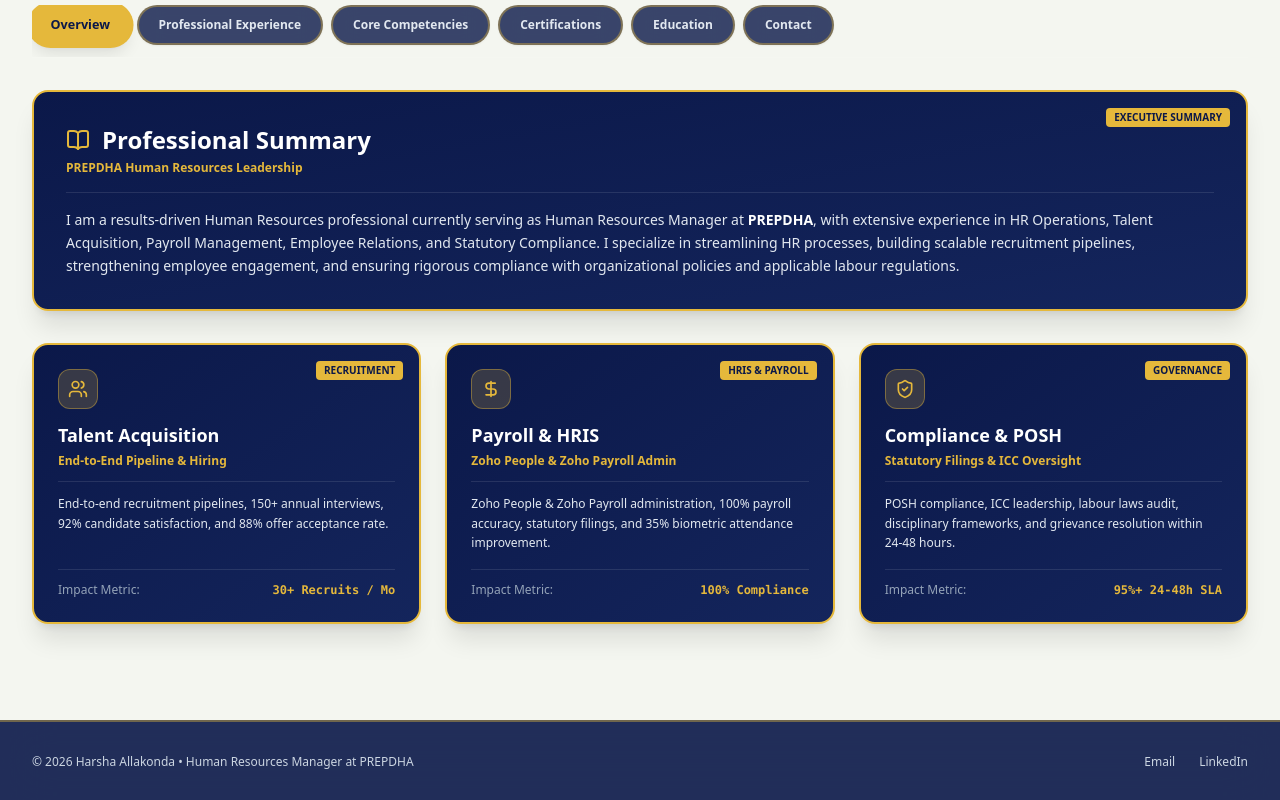
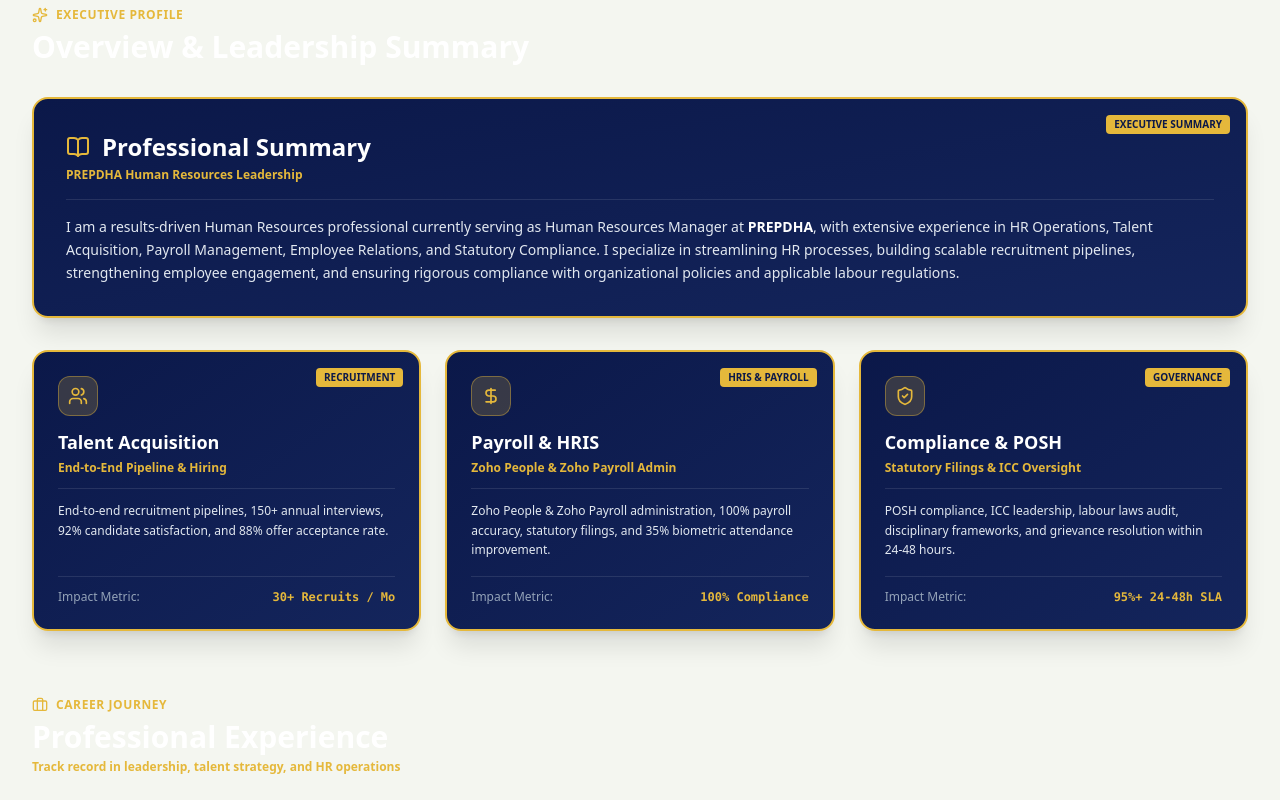
Before and after one commit to Harsha1098-Dev/harsha-allakonda-react-portfolio, a React (Vite) app: page / in a window 1280 px wide. Shown: the part 1420-2220 px from the top of the page. Built offline with nearby package versions, Linux system fonts and the light colour scheme.

Commit message:
Remove redundant secondary tab bar and enable smooth sequential scrolling across all sections

```diff
--- a/src/App.jsx
+++ b/src/App.jsx
@@ -1,4 +1,4 @@
-import React, { useState } from 'react';
+import React, { useState, useEffect } from 'react';
 import {
   Briefcase, Award, GraduationCap, Mail, MapPin,
   CheckCircle2, TrendingUp, Users, ShieldCheck, DollarSign,
@@ -13,13 +13,41 @@ const Linkedin = ({ className = "w-4 h-4" }) => (
 );
 
 export default function App() {
-  const [activeTab, setActiveTab] = useState('overview');
+  const [activeSection, setActiveSection] = useState('overview');
   const [activeScene, setActiveScene] = useState(0);
   const [isVideoModalOpen, setIsVideoModalOpen] = useState(false);
   const [contactForm, setContactForm] = useState({ name: '', email: '', message: '' });
   const [isSubmitting, setIsSubmitting] = useState(false);
   const [submitted, setSubmitted] = useState(false);
   const [submissionFeedback, setSubmissionFeedback] = useState('');
+
+  // Scroll spy to highlight active section in navbar
+  useEffect(() => {
+    const handleScroll = () => {
+      const sections = ['overview', 'experience', 'expertise', 'certifications', 'education', 'contact'];
+      const scrollPosition = window.scrollY + 250;
+      for (const sectionId of sections) {
+        const el = document.getElementById(sectionId);
+        if (el) {
+          const top = el.offsetTop;
+          const height = el.offsetHeight;
+          if (scrollPosition >= top && scrollPosition < top + height) {
+            setActiveSection(sectionId);
+            break;
+          }
+        }
+      }
+    };
+    window.addEventListener('scroll', handleScroll, { passive: true });
+    return () => window.removeEventListener('scroll', handleScroll);
+  }, []);
+
+  const scrollToSection = (id) => {
+    const el = document.getElementById(id);
+    if (el) {
+      el.scrollIntoView({ behavior: 'smooth' });
+    }
+  };
 
   const handleSubmit = async (e) => {
     e.preventDefault();
@@ -183,7 +211,10 @@ export default function App() {
       {/* Floating Glassmorphic Navy & Gold Pill Header */}
       <header className="sticky top-4 z-40 max-w-7xl mx-auto px-4 sm:px-6 lg:px-8 w-full">
         <div className="bg-[#0B1849]/90 backdrop-blur-xl border-2 border-[#E5B83B]/70 shadow-2xl rounded-2xl md:rounded-full px-5 py-3 flex items-center justify-between transition-all">
-          <div className="flex items-center space-x-3">
+          <div
+            onClick={() => window.scrollTo({ top: 0, behavior: 'smooth' })}
+            className="flex items-center space-x-3 cursor-pointer"
+          >
             <div className="w-10 h-10 rounded-xl bg-[#E5B83B] flex items-center justify-center text-[#0B1849] font-black text-lg shadow-md ring-2 ring-[#E5B83B]/50">
               HA
             </div>
@@ -207,13 +238,9 @@ export default function App() {
             ].map((tab) => (
               <button
                 key={tab.id}
-                onClick={() => {
-                  setActiveTab(tab.id);
-                  if (tab.id !== 'overview') {
-                    document.getElementById('deep-dive-section')?.scrollIntoView({ behavior: 'smooth' });
-                  }
-                }}
-                className={`px-3.5 py-1.5 rounded-full text-xs font-bold transition-all ${activeTab === tab.id
+                onClick={() => scrollToSection(tab.id)}
+                className={`px-3.5 py-1.5 rounded-full text-xs font-bold transition-all ${
+                  activeSection === tab.id
                     ? 'bg-[#E5B83B] text-[#0B1849] shadow-md font-black'
                     : 'text-slate-200 hover:text-[#E5B83B] hover:bg-white/10'
                 }`}
@@ -224,13 +251,13 @@ export default function App() {
           </nav>
 
           <div className="flex items-center space-x-2">
-            <a
-              href="mailto:harshaallakonda1998@gmail.com"
+            <button
+              onClick={() => scrollToSection('contact')}
               className="px-4 py-2 rounded-full bg-[#E5B83B] text-[#0B1849] font-black text-xs shadow-md shadow-[#E5B83B]/20 hover:bg-[#c99f2d] transition-all flex items-center gap-1.5"
             >
               <Mail className="w-3.5 h-3.5" />
               <span>Get in Touch</span>
-            </a>
+            </button>
           </div>
         </div>
       </header>
@@ -259,10 +286,7 @@ export default function App() {
 
             <div className="flex flex-wrap items-center gap-3 pt-1">
               <button
-                onClick={() => {
-                  setActiveTab('experience');
-                  document.getElementById('deep-dive-section')?.scrollIntoView({ behavior: 'smooth' });
-                }}
+                onClick={() => scrollToSection('experience')}
                 className="px-6 py-3.5 rounded-full bg-[#E5B83B] text-[#0B1849] font-black text-sm shadow-xl shadow-[#E5B83B]/25 hover:bg-[#c99f2d] hover:scale-[1.02] active:scale-[0.98] transition-all flex items-center gap-2"
               >
                 <span>Explore Experience</span>
@@ -403,7 +427,8 @@ export default function App() {
                 <div
                   key={scene.id}
                   onClick={() => setActiveScene(idx)}
-                  className={`group relative rounded-2xl overflow-hidden cursor-pointer transition-all duration-300 ${isSelected
+                  className={`group relative rounded-2xl overflow-hidden cursor-pointer transition-all duration-300 ${
+                    isSelected
                       ? 'ring-4 ring-[#E5B83B] shadow-xl shadow-[#E5B83B]/30 scale-[1.03]'
                       : 'border-2 border-[#E5B83B]/40 hover:border-[#E5B83B] opacity-80 hover:opacity-100 hover:scale-[1.01]'
                   }`}
@@ -487,50 +512,33 @@ export default function App() {
         </div>
       </section>
 
-      {/* Main Content Deep-Dive Section */}
-      <main id="deep-dive-section" className="relative z-10 flex-1 max-w-7xl w-full mx-auto px-4 sm:px-6 lg:px-8 py-8">
+      {/* Main Content Sections - Continuous Flow without Secondary Tabs */}
+      <main className="relative z-10 flex-1 max-w-7xl w-full mx-auto px-4 sm:px-6 lg:px-8 py-8 space-y-16">
 
-        {/* Navigation Tabs Pill Bar */}
-        <div className="flex overflow-x-auto space-x-2 pb-3 mb-8 scrollbar-none border-b border-white/10">
-          {[
-            { id: 'overview', label: 'Overview' },
-            { id: 'experience', label: 'Professional Experience' },
-            { id: 'expertise', label: 'Core Competencies' },
-            { id: 'certifications', label: 'Certifications' },
-            { id: 'education', label: 'Education' },
-            { id: 'contact', label: 'Contact' }
-          ].map((tab) => (
-            <button
-              key={tab.id}
-              onClick={() => setActiveTab(tab.id)}
-              className={`px-5 py-2.5 rounded-full text-xs font-extrabold whitespace-nowrap transition-all duration-200 ${activeTab === tab.id
-                  ? 'bg-[#E5B83B] text-[#0B1849] shadow-lg scale-105 font-black ring-2 ring-[#E5B83B]'
-                  : 'bg-[#0B1849]/80 backdrop-blur-md text-slate-200 hover:text-white border-2 border-[#E5B83B]/40 hover:border-[#E5B83B] shadow-sm'
-                }`}
-            >
-              {tab.label}
-            </button>
-          ))}
+        {/* SECTION 1: OVERVIEW */}
+        <section id="overview" className="space-y-8 scroll-mt-28">
+          <div>
+            <div className="inline-flex items-center gap-2 text-xs font-bold text-[#E5B83B] uppercase tracking-wider mb-1">
+              <Sparkles className="w-4 h-4" /> Executive Profile
+            </div>
+            <h2 className="text-2xl sm:text-3xl font-extrabold text-white">Overview & Leadership Summary</h2>
           </div>
 
-        {/* TAB 1: OVERVIEW */}
-        {activeTab === 'overview' && (
-          <div className="space-y-8 animate-fadeIn">
-            {/* Overview Summary Card - Signature Navy & Gold */}
+          {/* Overview Summary Card */}
           <div className="bg-gradient-to-br from-[#0B1849] to-[#14255C] text-white rounded-2xl p-8 shadow-xl border-2 border-[#E5B83B] relative">
             <div className="absolute top-4 right-4 bg-[#E5B83B] text-[#0B1849] text-[10px] font-black px-2 py-0.5 rounded">
               EXECUTIVE SUMMARY
             </div>
-              <h2 className="text-2xl font-bold text-white mb-1 flex items-center gap-3">
+            <h3 className="text-2xl font-bold text-white mb-1 flex items-center gap-3">
               <BookOpen className="w-6 h-6 text-[#E5B83B]" /> Professional Summary
-              </h2>
+            </h3>
             <p className="text-[#E5B83B] text-xs font-semibold mb-4">PREPDHA Human Resources Leadership</p>
             <div className="border-t border-white/10 pt-4 text-slate-200 leading-relaxed text-sm">
               I am a results-driven Human Resources professional currently serving as Human Resources Manager at <strong className="text-white">PREPDHA</strong>, with extensive experience in HR Operations, Talent Acquisition, Payroll Management, Employee Relations, and Statutory Compliance. I specialize in streamlining HR processes, building scalable recruitment pipelines, strengthening employee engagement, and ensuring rigorous compliance with organizational policies and applicable labour regulations.
             </div>
           </div>
 
-            {/* 3 Pillar Cards - Signature Navy & Gold */}
+          {/* 3 Pillar Cards */}
           <div className="grid grid-cols-1 md:grid-cols-3 gap-6">
             {[
               {
@@ -569,7 +577,7 @@ export default function App() {
                   <div className="w-10 h-10 rounded-xl bg-[#E5B83B]/20 flex items-center justify-center text-[#E5B83B] mb-3 border border-[#E5B83B]/40">
                     <card.icon className="w-5 h-5" />
                   </div>
-                    <h3 className="font-bold text-lg text-white mb-1 pr-16">{card.title}</h3>
+                  <h4 className="font-bold text-lg text-white mb-1 pr-16">{card.title}</h4>
                   <p className="text-xs text-[#E5B83B] font-semibold mb-3">{card.subtitle}</p>
                   <div className="border-t border-white/10 pt-3 text-xs text-slate-200 leading-relaxed">
                     {card.desc}
@@ -582,21 +590,20 @@ export default function App() {
               </div>
             ))}
           </div>
+        </section>
+
+        {/* SECTION 2: EXPERIENCE */}
+        <section id="experience" className="space-y-8 scroll-mt-28">
+          <div>
+            <div className="inline-flex items-center gap-2 text-xs font-bold text-[#E5B83B] uppercase tracking-wider mb-1">
+              <Briefcase className="w-4 h-4" /> Career Journey
             </div>
-        )}
-
-        {/* TAB 2: EXPERIENCE */}
-        {activeTab === 'experience' && (
-          <div className="space-y-8 animate-fadeIn">
-            <div>
-              <h2 className="text-2xl font-bold text-white flex items-center gap-3 mb-1">
-                <Briefcase className="w-6 h-6 text-[#E5B83B]" /> Professional Experience
-              </h2>
-              <p className="text-xs text-[#E5B83B] font-semibold">Track record in leadership, talent strategy, and HR operations</p>
+            <h2 className="text-2xl sm:text-3xl font-extrabold text-white">Professional Experience</h2>
+            <p className="text-xs text-[#E5B83B] font-semibold mt-1">Track record in leadership, talent strategy, and HR operations</p>
           </div>
 
           <div className="space-y-6">
-              {/* Prepdha Card - Signature Navy & Gold */}
+            {/* Prepdha Card */}
             <div className="bg-gradient-to-br from-[#0B1849] to-[#14255C] text-white p-8 rounded-2xl shadow-xl border-2 border-[#E5B83B] relative">
               <div className="absolute top-4 right-4 bg-[#E5B83B] text-[#0B1849] text-[10px] font-black px-2.5 py-1 rounded">
                 CURRENT ROLE
@@ -635,7 +642,7 @@ export default function App() {
               </div>
             </div>
 
-              {/* Genesys Info X Card - Signature Navy & Gold */}
+            {/* Genesys Info X Card */}
             <div className="bg-gradient-to-br from-[#0B1849] to-[#14255C] text-white p-8 rounded-2xl shadow-xl border-2 border-[#E5B83B] relative">
               <div className="absolute top-4 right-4 bg-[#E5B83B] text-[#0B1849] text-[10px] font-black px-2.5 py-1 rounded">
                 EXECUTIVE
@@ -672,20 +679,18 @@ export default function App() {
               </div>
             </div>
           </div>
+        </section>
+
+        {/* SECTION 3: COMPETENCIES */}
+        <section id="expertise" className="space-y-8 scroll-mt-28">
+          <div>
+            <div className="inline-flex items-center gap-2 text-xs font-bold text-[#E5B83B] uppercase tracking-wider mb-1">
+              <Layers className="w-4 h-4" /> Capabilities
             </div>
-        )}
-
-        {/* TAB 3: COMPETENCIES */}
-        {activeTab === 'expertise' && (
-          <div className="space-y-8 animate-fadeIn">
-            <div>
-              <h2 className="text-2xl font-bold text-white flex items-center gap-3 mb-1">
-                <Layers className="w-6 h-6 text-[#E5B83B]" /> Core HR Expertise & Competencies
-              </h2>
-              <p className="text-xs text-[#E5B83B] font-semibold">Specialized domain competencies covering full enterprise human capital operations</p>
+            <h2 className="text-2xl sm:text-3xl font-extrabold text-white">Core HR Expertise & Competencies</h2>
+            <p className="text-xs text-[#E5B83B] font-semibold mt-1">Specialized domain competencies covering full enterprise human capital operations</p>
           </div>
 
-            {/* 9 Competency Cards - Signature Navy & Gold View */}
           <div className="grid grid-cols-1 md:grid-cols-2 lg:grid-cols-3 gap-6">
             {[
               { title: "HR Operations & Generalist Functions", desc: "End-to-end HR workflows, policy deployment, employee records, and administrative governance." },
@@ -715,22 +720,21 @@ export default function App() {
               </div>
             ))}
           </div>
+        </section>
+
+        {/* SECTION 4: CERTIFICATIONS */}
+        <section id="certifications" className="space-y-8 scroll-mt-28">
+          <div>
+            <div className="inline-flex items-center gap-2 text-xs font-bold text-[#E5B83B] uppercase tracking-wider mb-1">
+              <Award className="w-4 h-4" /> Professional Credentials
             </div>
-        )}
-
-        {/* TAB 4: CERTIFICATIONS */}
-        {activeTab === 'certifications' && (
-          <div className="space-y-8 animate-fadeIn">
-            <div>
-              <h2 className="text-2xl font-bold text-white flex items-center gap-3 mb-1">
-                <Award className="w-6 h-6 text-[#E5B83B]" /> Licenses & Certifications
-              </h2>
-              <p className="text-xs text-[#E5B83B] font-semibold">
+            <h2 className="text-2xl sm:text-3xl font-extrabold text-white">Licenses & Certifications</h2>
+            <p className="text-xs text-[#E5B83B] font-semibold mt-1">
               Verified professional credentials spanning HR operations, specialized training, and AI workflow mastery
             </p>
           </div>
 
-            {/* SkillDeck Top Featured - Matching Screenshot */}
+          {/* SkillDeck Top Featured */}
           <div className="space-y-4">
             <h3 className="text-lg font-bold text-white flex items-center gap-2">
               <Sparkles className="w-5 h-5 text-[#E5B83B]" /> SkillDeck Bangalore (Top Featured HR Certifications)
@@ -752,7 +756,7 @@ export default function App() {
             </div>
           </div>
 
-            {/* Other Advanced Certifications - All Styled in Exact Navy & Gold Card View */}
+          {/* Other Advanced Certifications */}
           <div className="space-y-4 pt-4">
             <h3 className="text-lg font-bold text-white">Coursiv, Claude, ChatGPT, Gemini & Technical Certifications</h3>
             <div className="grid grid-cols-1 sm:grid-cols-2 lg:grid-cols-3 gap-4">
@@ -776,20 +780,18 @@ export default function App() {
               ))}
             </div>
           </div>
+        </section>
+
+        {/* SECTION 5: EDUCATION */}
+        <section id="education" className="space-y-8 scroll-mt-28">
+          <div>
+            <div className="inline-flex items-center gap-2 text-xs font-bold text-[#E5B83B] uppercase tracking-wider mb-1">
+              <GraduationCap className="w-4 h-4" /> Academic Background
             </div>
-        )}
-
-        {/* TAB 5: EDUCATION */}
-        {activeTab === 'education' && (
-          <div className="space-y-8 animate-fadeIn">
-            <div>
-              <h2 className="text-2xl font-bold text-white flex items-center gap-3 mb-1">
-                <GraduationCap className="w-6 h-6 text-[#E5B83B]" /> Education & Academic Background
-              </h2>
-              <p className="text-xs text-[#E5B83B] font-semibold">Foundational engineering degree and academic coursework</p>
+            <h2 className="text-2xl sm:text-3xl font-extrabold text-white">Education & Qualifications</h2>
+            <p className="text-xs text-[#E5B83B] font-semibold mt-1">Foundational engineering degree and academic coursework</p>
           </div>
 
-            {/* Education Cards - Signature Navy & Gold View */}
           <div className="grid grid-cols-1 md:grid-cols-2 gap-6">
             <div className="bg-gradient-to-br from-[#0B1849] to-[#14255C] text-white p-6 rounded-2xl shadow-xl border-2 border-[#E5B83B] relative">
               <div className="absolute top-4 right-4 bg-[#E5B83B] text-[#0B1849] text-[10px] font-black px-2 py-0.5 rounded">
@@ -821,22 +823,30 @@ export default function App() {
               </div>
             </div>
           </div>
+        </section>
+
+        {/* SECTION 6: CONTACT */}
+        <section id="contact" className="space-y-8 scroll-mt-28 max-w-3xl mx-auto">
+          <div>
+            <div className="inline-flex items-center gap-2 text-xs font-bold text-[#E5B83B] uppercase tracking-wider mb-1">
+              <Mail className="w-4 h-4" /> Communication
             </div>
-        )}
+            <h2 className="text-2xl sm:text-3xl font-extrabold text-white">Get in Touch</h2>
+            <p className="text-xs text-[#E5B83B] font-semibold mt-1">
+              Open to discussions regarding HR strategy, talent management, HR operations, and organizational consulting.
+            </p>
+          </div>
 
-        {/* TAB 6: CONTACT */}
-        {activeTab === 'contact' && (
-          <div className="space-y-8 animate-fadeIn max-w-3xl mx-auto">
-            {/* Contact Card - Signature Navy & Gold View */}
+          {/* Contact Card */}
           <div className="bg-gradient-to-br from-[#0B1849] to-[#14255C] text-white rounded-2xl p-8 shadow-xl border-2 border-[#E5B83B] relative">
             <div className="absolute top-4 right-4 bg-[#E5B83B] text-[#0B1849] text-[10px] font-black px-2 py-0.5 rounded">
               LET'S CONNECT
             </div>
-              <h2 className="text-2xl font-bold text-white mb-1 flex items-center gap-3">
-                <Mail className="w-6 h-6 text-[#E5B83B]" /> Get in Touch
-              </h2>
+            <h3 className="text-2xl font-bold text-white mb-1 flex items-center gap-3">
+              <Mail className="w-6 h-6 text-[#E5B83B]" /> Send a Direct Message
+            </h3>
             <p className="text-xs text-[#E5B83B] font-semibold mb-6">
-                Open to discussions regarding HR strategy, talent management, HR operations, and organizational consulting.
+              Messages will be forwarded directly to harshaallakonda1998@gmail.com
             </p>
 
             {submitted && (
@@ -932,8 +942,7 @@ export default function App() {
               </a>
             </div>
           </div>
-          </div>
-        )}
+        </section>
 
       </main>
 
```
Lines whose indentation alone changed are shown as unchanged.
